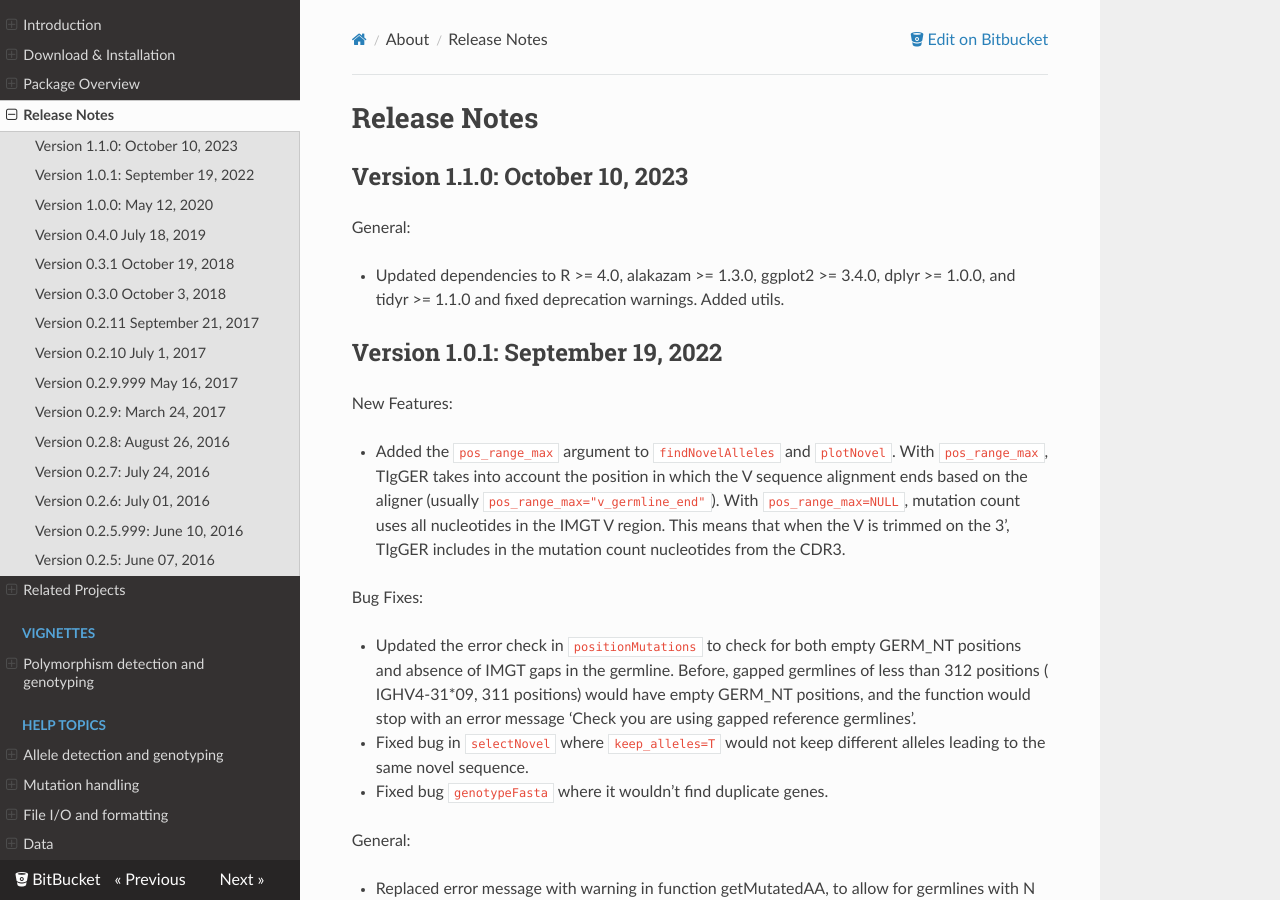
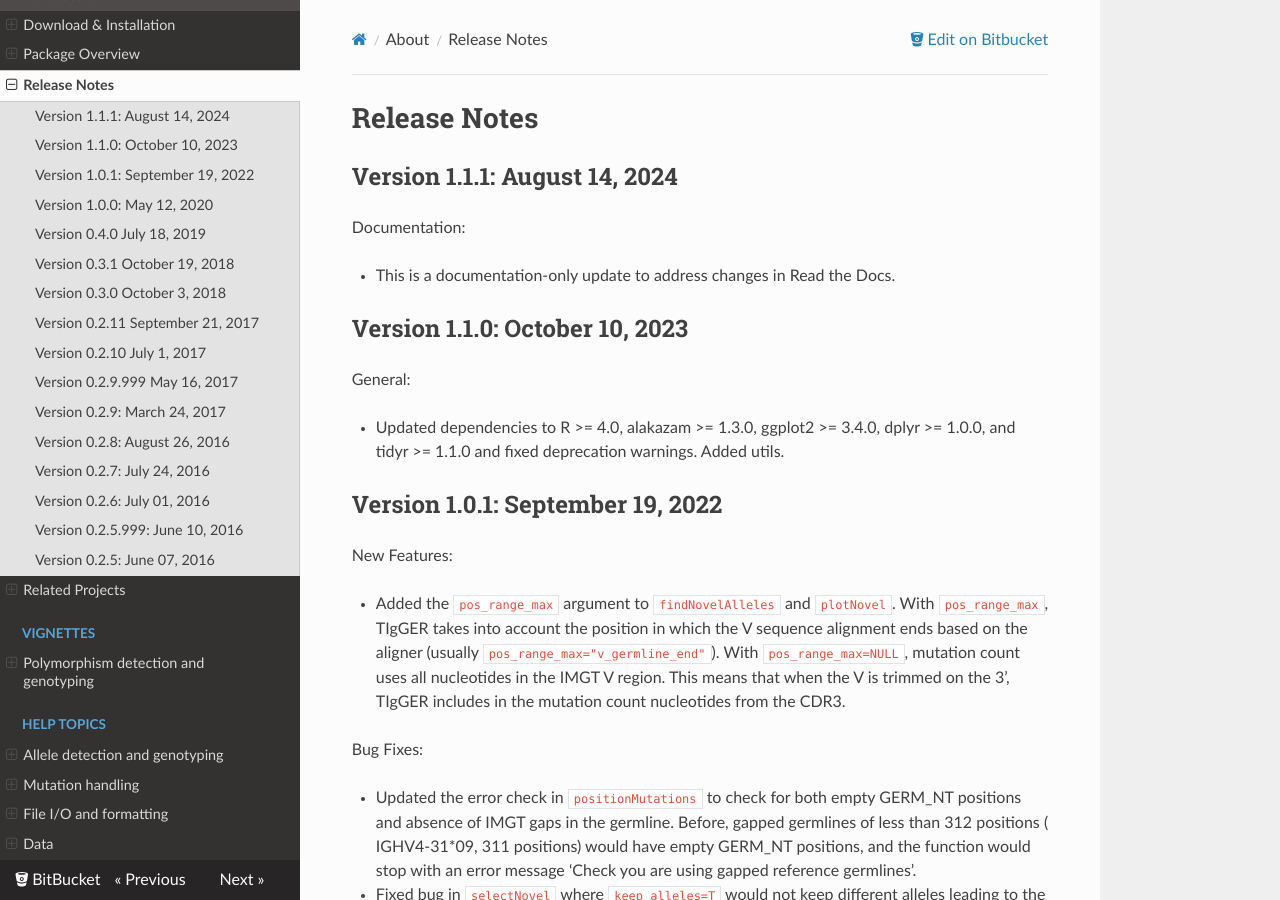
Before and after one commit to immcantation/tigger, an MkDocs documentation site: the page built from docs/news.md, in a window 1280 px wide and 900 px high. Built offline with MkDocs 1.6.1, drawn with Linux system fonts in a browser that asks for light colours; nearby versions of some CDN libraries.

Commit message:
doc only release for read the docs

```diff
--- a/NEWS.md
+++ b/NEWS.md
@@ -1,3 +1,10 @@
+Version 1.1.1: August 14, 2024
+-------------------------------------------------------------------------------
+
+Documentation:
+
++ This is a documentation-only update to address changes in Read the Docs.
+
 Version 1.1.0:  October 10, 2023
 -------------------------------------------------------------------------------
 
--- a/docs/news.md
+++ b/docs/news.md
@@ -1,4 +1,11 @@
 # Release Notes
+
+Version 1.1.1: August 14, 2024
+-------------------------------------------------------------------------------
+
+Documentation:
+
++ This is a documentation-only update to address changes in Read the Docs.
 
 Version 1.1.0:  October 10, 2023
 -------------------------------------------------------------------------------
```
Also changed, not shown: 2 other files.
